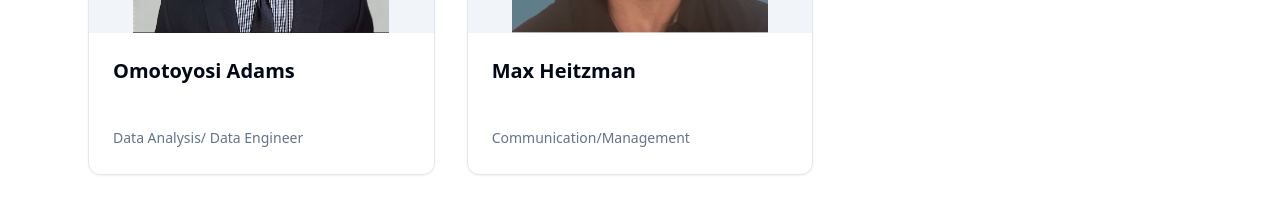
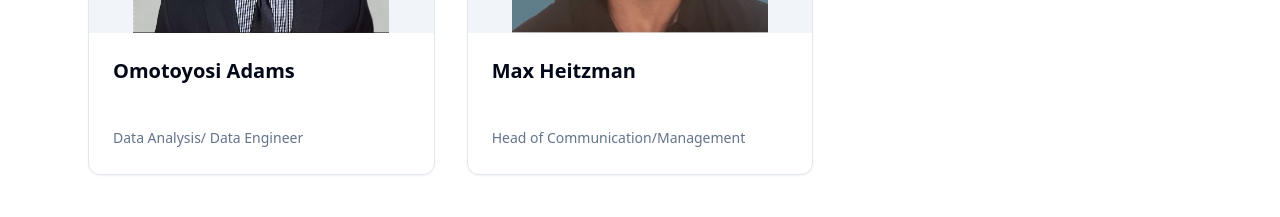
Before and after one commit to joMusangu/capstone_website, a Next.js app: page / in a window 1280 px wide. Shown: the part 1400-1617 px from the top of the page. Built offline with nearby package versions, Linux system fonts and the light colour scheme.

Commit message:
title change please do not break

```diff
--- a/app/page.tsx
+++ b/app/page.tsx
@@ -130,7 +130,7 @@ The goal is to ensure the Husky can continue operating based on the true state o
               </CardHeader>
               <CardContent className="pt-0">
                 <p className="text-sm text-muted-foreground leading-relaxed">
-                  Communication/Management
+                  Head of Communication/Management
                 </p>
               </CardContent>
             </Card>
```
